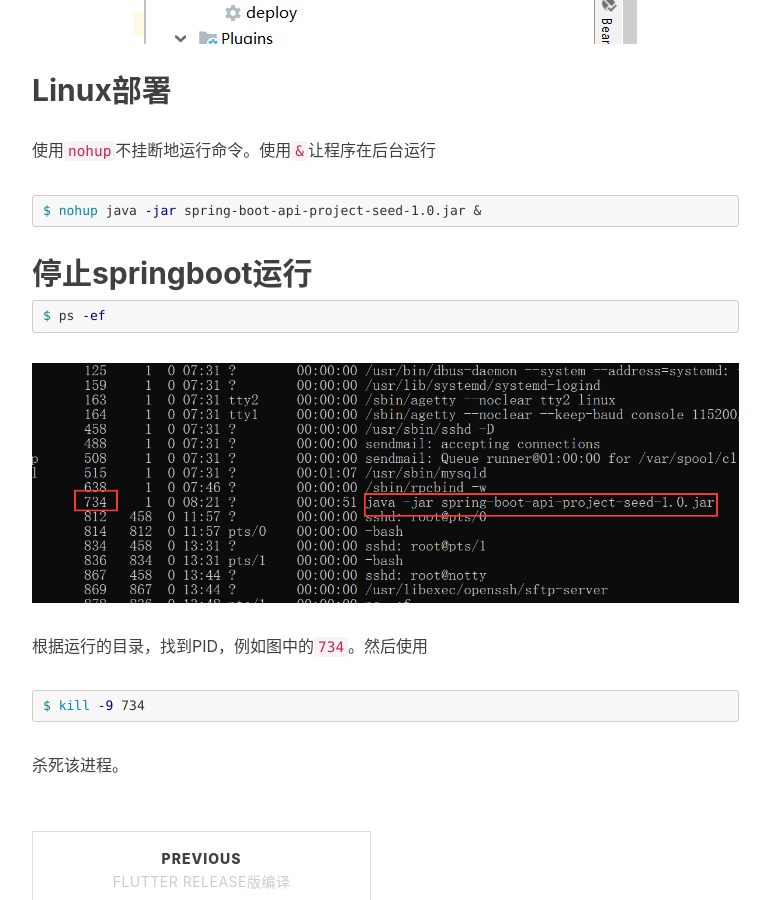
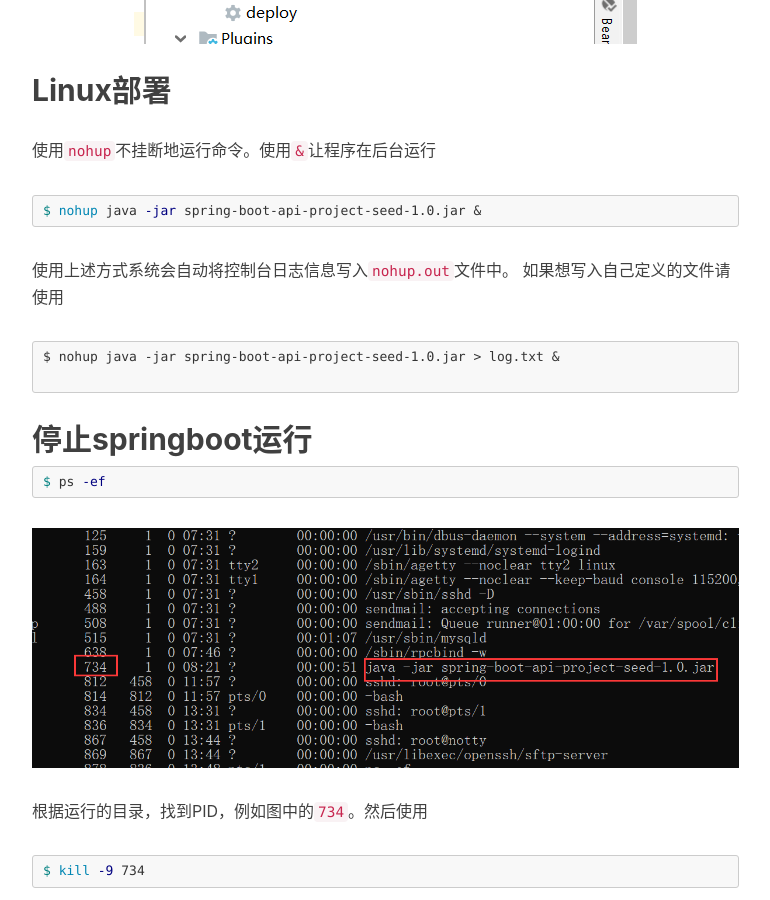
Before and after one commit to chenquan/chenquan.github.io, a Jekyll site: the page built from _posts/2019-05-16-spring-boot打包部署和环境配置.md, in a window 1280 px wide and 900 px high, scrolled down 7979 px. Shown: the whole window, without its empty margins (233-1003 px from the left). Built offline with Jekyll 4.4.1, drawn with Linux system fonts in a browser that asks for light colours; nearby versions of some CDN libraries; comment, search, counter and statistics services are not loaded.

Commit message:
Update 2019-05-16-spring-boot打包部署和环境配置.md

````diff
--- a/_posts/2019-05-16-spring-boot打包部署和环境配置.md
+++ b/_posts/2019-05-16-spring-boot打包部署和环境配置.md
@@ -374,6 +374,12 @@ select version();
 ```shell
 $ nohup java -jar spring-boot-api-project-seed-1.0.jar &
 ```
+使用上述方式系统会自动将控制台日志信息写入`nohup.out`文件中。
+如果想写入自己定义的文件请使用
+```
+$ nohup java -jar spring-boot-api-project-seed-1.0.jar > log.txt &
+
+```
 
 ## 停止springboot运行
 
````
